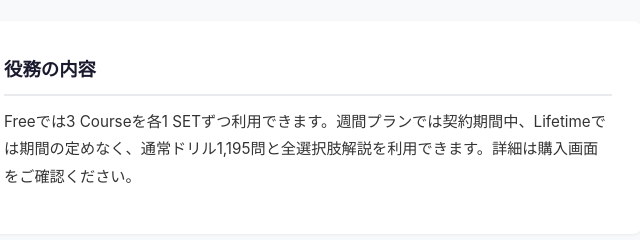
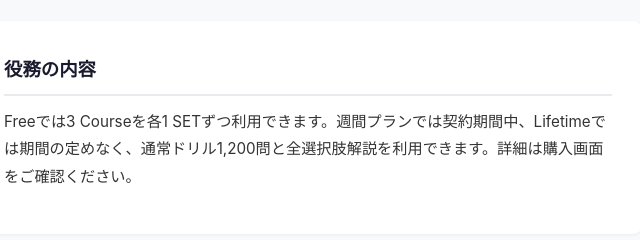
Before and after one commit to speeed131/it-passport-drill-pages, a plain HTML site: page tokushoho.html in a window 1280 px wide. Shown: the part 1459-1699 px from the top of the page, 332-972 px from the left. Drawn offline with Linux system fonts and the light colour scheme.

Commit message:
docs: 問題数を1200問へ更新

```diff
--- a/tokushoho.html
+++ b/tokushoho.html
@@ -193,7 +193,7 @@
 
         <div class="card">
             <h2>役務の内容</h2>
-            <p>Freeでは3 Courseを各1 SETずつ利用できます。週間プランでは契約期間中、Lifetimeでは期間の定めなく、通常ドリル1,195問と全選択肢解説を利用できます。詳細は購入画面をご確認ください。</p>
+            <p>Freeでは3 Courseを各1 SETずつ利用できます。週間プランでは契約期間中、Lifetimeでは期間の定めなく、通常ドリル1,200問と全選択肢解説を利用できます。詳細は購入画面をご確認ください。</p>
         </div>
 
         <div class="card">
```
